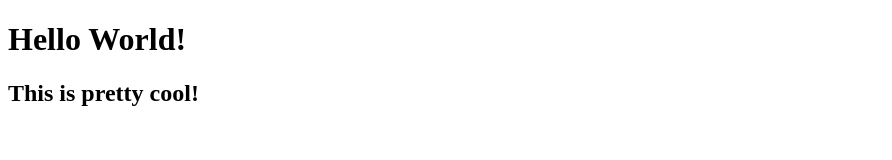
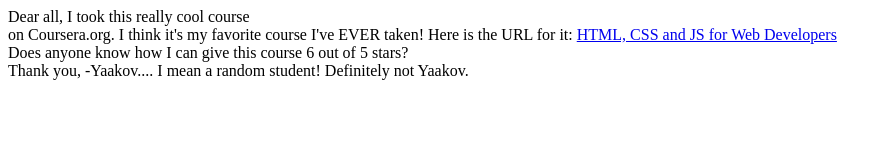
Before and after one commit to liltinus/coursera-test, a plain HTML site: page site/index.html in a window 1280 px wide. Shown: the whole page, without its empty margins (0-892 px from the left). Drawn offline with Linux system fonts and the light colour scheme.

Commit message:
Update index.html

```diff
--- a/site/index.html
+++ b/site/index.html
@@ -4,7 +4,21 @@
 	<title>kuya.org</title>
 </head>
 <body>
-<h1>Hello World!</h1>
-<h2> This is pretty cool!</h2>
+<div>Dear all,
+<span>I took this really cool course
+</span></div>
+<span>on Coursera.org. I think it's
+my favorite course I've EVER taken!
+Here is the URL for it:
+</span>
+<a href="...">HTML, CSS and JS for Web Developers</a>
+<div>
+Does anyone know how I can give this course 6
+out of 5 stars?
+</div>
+<div>
+Thank you,
+-Yaakov.... I mean a random student! Definitely not Yaakov.
+</div>
 </body>
 </html>
```
